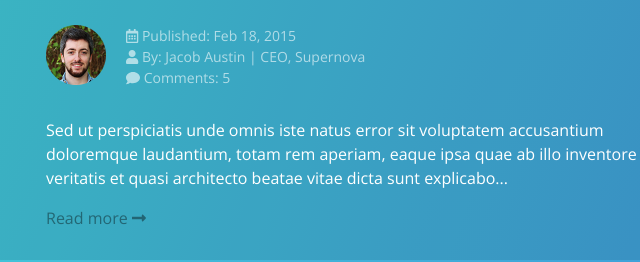
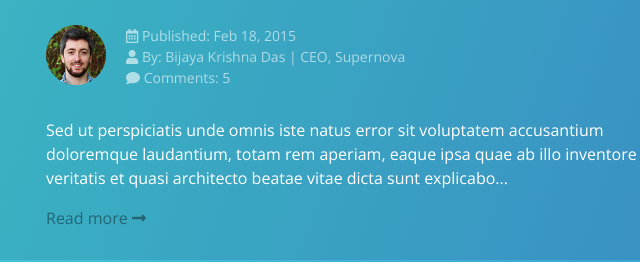
Before and after one commit to BijayaDas/supernova, a plain HTML site: page blog.html in a window 1280 px wide. Shown: the part 563-825 px from the top of the page, 289-929 px from the left. Drawn offline with nearby package versions, Linux system fonts and the light colour scheme.

Commit message:
changes done

```diff
--- a/blog.html
+++ b/blog.html
@@ -94,7 +94,7 @@
                                     	<li class="post-time post_date date updated">
                                     	    <i class="far fa-calendar-alt"></i> <span class="hidden-xs" >Published:</span> <a href="#">Feb 18, 2015</a>
                                         </li>
-                                    	<li class="post-author"><i class="fas fa-user"></i> <span class="hidden-xs" >By:</span> <a href="#">Jacob Austin  | CEO, Supernova</a></li>
+                                    	<li class="post-author"><i class="fas fa-user"></i> <span class="hidden-xs" >By:</span> <a href="#">Bijaya Krishna Das  | CEO, Supernova</a></li>
 
                                     	<li class="post-comments-link">
                                 	        <i class="fas fa-comment"></i> <span class="hidden-xs" >Comments:</span> <a href="blog-post.html#comment-area">5</a>
@@ -226,7 +226,7 @@
                                     	<li class="post-time post_date date updated">
                                     	    <i class="far fa-calendar-alt"></i> <span class="hidden-xs" >Published:</span> <a href="#">Oct 12, 2014</a>
                                         </li>
-                                    	<li class="post-author"><i class="fas fa-user"></i> <span class="hidden-xs" >By:</span> <a href="#">Jacob Austin  | CEO, Supernova</a></li>
+                                    	<li class="post-author"><i class="fas fa-user"></i> <span class="hidden-xs" >By:</span> <a href="#">Bijaya Krishna Das  | CEO, Supernova</a></li>
 
                                     	<li class="post-comments-link">
                                 	        <i class="fas fa-comment"></i> <span class="hidden-xs" >Comments:</span> <a href="blog-post.html#comment-area">3</a>
```
Also changed, not shown: about.html (+1 -1 lines), blog-post.html (+1 -1 lines).
